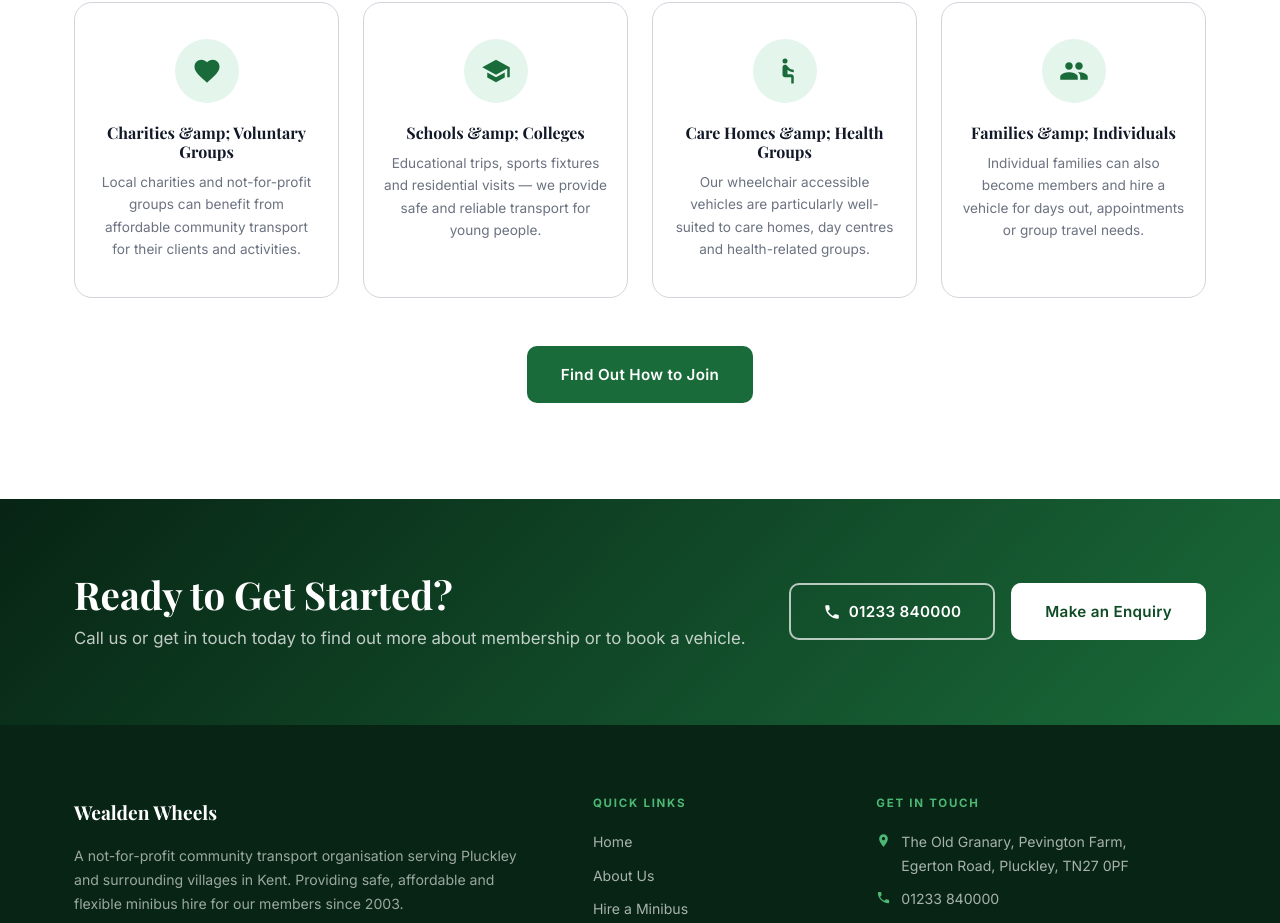
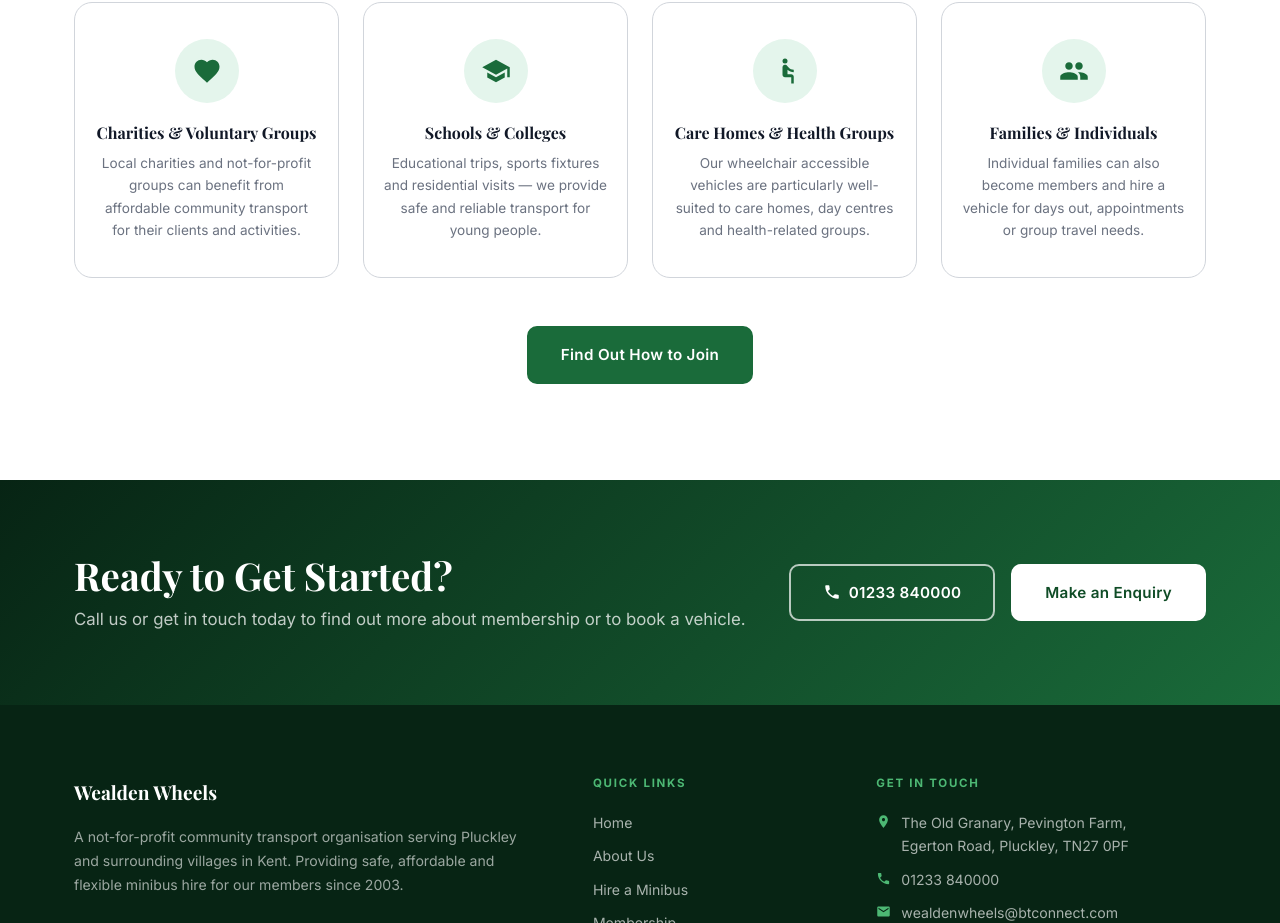
Before and after one commit to Cra1gyy/WealdenWheels-Working, a Vue app: page / in a window 1280 px wide. Shown: the part 5800-6723 px from the top of the page. Built offline with nearby package versions, Linux system fonts and the light colour scheme.

Commit message:
chnages to text on the webpage

```diff
--- a/src/views/Home.vue
+++ b/src/views/Home.vue
@@ -376,22 +376,22 @@ const villages = [
 
 const memberTypes = [
   {
-    title: 'Charities &amp; Voluntary Groups',
+    title: 'Charities & Voluntary Groups',
     desc: 'Local charities and not-for-profit groups can benefit from affordable community transport for their clients and activities.',
     icon: `<svg width="30" height="30" viewBox="0 0 24 24" fill="var(--green-700)"><path d="M12 21.35l-1.45-1.32C5.4 15.36 2 12.28 2 8.5 2 5.42 4.42 3 7.5 3c1.74 0 3.41.81 4.5 2.09C13.09 3.81 14.76 3 16.5 3 19.58 3 22 5.42 22 8.5c0 3.78-3.4 6.86-8.55 11.54L12 21.35z"/></svg>`
   },
   {
-    title: 'Schools &amp; Colleges',
+    title: 'Schools & Colleges',
     desc: 'Educational trips, sports fixtures and residential visits — we provide safe and reliable transport for young people.',
     icon: `<svg width="30" height="30" viewBox="0 0 24 24" fill="var(--green-700)"><path d="M5 13.18v4L12 21l7-3.82v-4L12 17l-7-3.82zM12 3L1 9l11 6 9-4.91V17h2V9L12 3z"/></svg>`
   },
   {
-    title: 'Care Homes &amp; Health Groups',
+    title: 'Care Homes & Health Groups',
     desc: 'Our wheelchair accessible vehicles are particularly well-suited to care homes, day centres and health-related groups.',
     icon: `<svg width="30" height="30" viewBox="0 0 24 24" fill="var(--green-700)"><circle cx="12" cy="4" r="2"/><path d="M19 13v-2c-1.54.02-3.09-.75-4.07-1.83l-1.29-1.43c-.17-.19-.38-.34-.61-.45h-.01c-.35-.2-.75-.3-1.19-.26C10.76 7.11 10 8.04 10 9.09V15c0 1.1.9 2 2 2h5v5h2v-5.5c0-1.1-.9-2-2-2h-3v-3.45c1.29 1.15 3.18 1.94 5 1.95z"/></svg>`
   },
   {
-    title: 'Families &amp; Individuals',
+    title: 'Families & Individuals',
     desc: 'Individual families can also become members and hire a vehicle for days out, appointments or group travel needs.',
     icon: `<svg width="30" height="30" viewBox="0 0 24 24" fill="var(--green-700)"><path d="M16 11c1.66 0 2.99-1.34 2.99-3S17.66 5 16 5c-1.66 0-3 1.34-3 3s1.34 3 3 3zm-8 0c1.66 0 2.99-1.34 2.99-3S9.66 5 8 5C6.34 5 5 6.34 5 8s1.34 3 3 3zm0 2c-2.33 0-7 1.17-7 3.5V19h14v-2.5c0-2.33-4.67-3.5-7-3.5zm8 0c-.29 0-.62.02-.97.05 1.16.84 1.97 1.97 1.97 3.45V19h6v-2.5c0-2.33-4.67-3.5-7-3.5z"/></svg>`
   }
```
